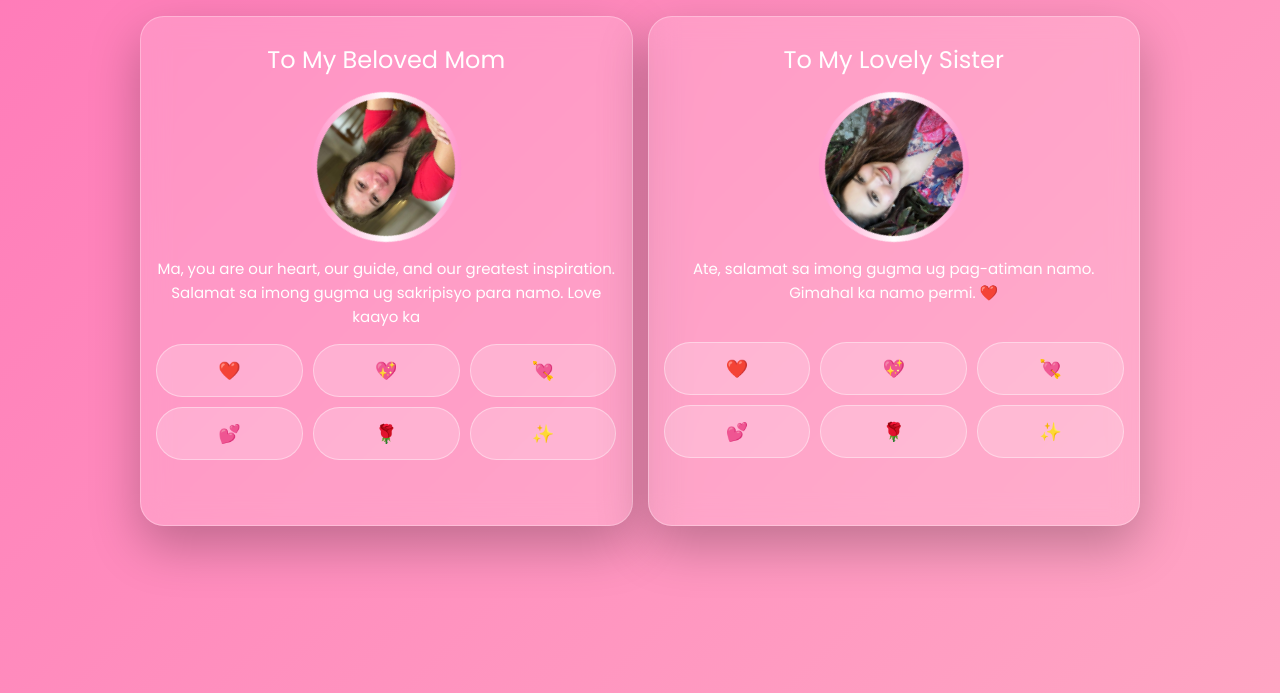
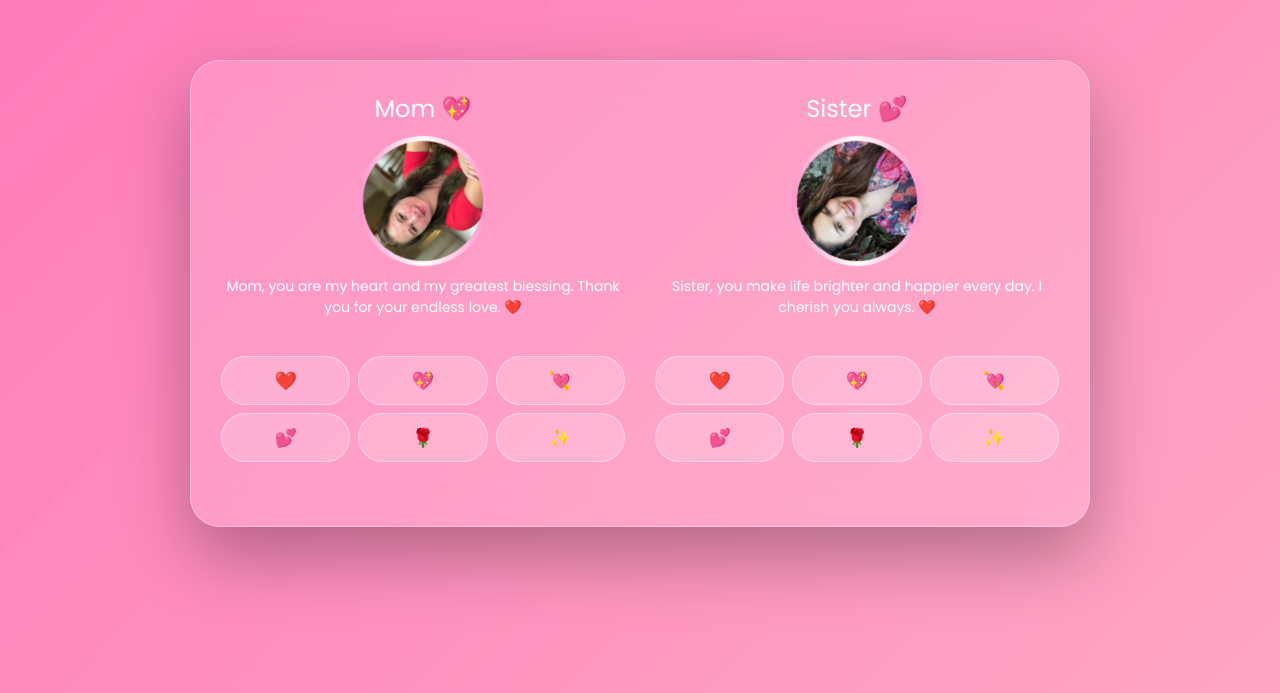
Before and after one commit to AshleyYuri/MamaAte, a plain HTML site: page index.html in a window 1280 px wide. Shown: the part 107-800 px from the top of the page. Drawn offline with Linux system fonts and the light colour scheme.

Commit message:
Update index.html

```diff
--- a/index.html
+++ b/index.html
@@ -18,9 +18,9 @@
 body{
     min-height:100vh;
     display:flex;
-    flex-direction:column;
+    justify-content:center;
     align-items:center;
-    padding:30px 15px 60px;
+    padding:20px;
     overflow-x:hidden;
 
     background:linear-gradient(135deg,#ffb6c1,#ff69b4,#ffc0cb);
@@ -35,56 +35,52 @@ body{
 }
 
 h1{
-    font-size:2.6rem;
+    position:absolute;
+    top:20px;
     text-align:center;
-    margin-bottom:30px;
+    font-size:2.2rem;
     font-weight:700;
     background:linear-gradient(90deg,#fff,#ffe6f0);
     -webkit-background-clip:text;
     -webkit-text-fill-color:transparent;
-    text-shadow:0 4px 15px rgba(0,0,0,.2);
 }
 
-.cards-container{
-    display:flex;
-    justify-content:center;
-    align-items:stretch;
-    gap:15px;
+/* MAIN CARD */
+.card{
     width:100%;
-    max-width:1000px;
-    flex-wrap:nowrap; /* 🔥 prevents stacking */
-}
-.card{
-    flex:1;                /* 🔥 makes them equal width */
-    min-width:0;           /* 🔥 prevents overflow issues */
-    padding:25px 15px;
-    border-radius:24px;
-    text-align:center;
-
+    max-width:900px;
+    padding:30px;
+    border-radius:30px;
     background:rgba(255,255,255,.15);
-    backdrop-filter:blur(14px);
+    backdrop-filter:blur(18px);
     border:1px solid rgba(255,255,255,.3);
-    box-shadow:0 20px 50px rgba(0,0,0,.25);
-    transition:.4s;
+    box-shadow:0 30px 70px rgba(0,0,0,.3);
 }
 
-.card:hover{
-    transform:translateY(-8px) scale(1.02);
-    box-shadow:0 35px 70px rgba(0,0,0,.35);
+/* Sections */
+.sections{
+    display:flex;
+    gap:30px;
+    justify-content:space-between;
 }
 
-.card h2{
+.section{
+    flex:1;
+    text-align:center;
+}
+
+.section h2{
     color:#fff;
     font-weight:400;
     margin-bottom:10px;
 }
 
 .photo{
-    width:150px;
-    height:150px;
-    margin:15px auto;
+    width:130px;
+    height:130px;
+    margin:10px auto;
     border-radius:50%;
-    padding:6px;
+    padding:5px;
     background:linear-gradient(45deg,#ff69b4,#fff,#ff69b4);
     animation:spin 8s linear infinite;
 }
@@ -104,20 +100,19 @@ h1{
 .typing{
     min-height:70px;
     color:#fff;
-    font-size:15px;
-    line-height:1.6;
-    margin:15px 0;
+    font-size:14px;
+    margin:10px 0;
 }
 
 .buttons{
     display:grid;
     grid-template-columns:repeat(3,1fr);
-    gap:10px;
+    gap:8px;
 }
 
 .buttons button{
-    padding:12px;
-    border-radius:30px;
+    padding:10px;
+    border-radius:25px;
     border:1px solid rgba(255,255,255,.4);
     background:rgba(255,255,255,.2);
     color:#fff;
@@ -127,20 +122,17 @@ h1{
 }
 
 .buttons button:active{
-    transform:scale(1.15);
-}
-
-.buttons button:hover{
-    background:#ff69b4;
+    transform:scale(1.2);
 }
 
 .msg{
-    margin-top:12px;
-    min-height:28px;
+    margin-top:10px;
     font-weight:600;
     color:#fff;
+    min-height:24px;
 }
 
+/* Hearts */
 .heart{
     position:fixed;
     bottom:-20px;
@@ -153,17 +145,26 @@ h1{
     to{transform:translateY(-110vh);opacity:0}
 }
 
-
+/* Mobile */
+@media(max-width:768px){
+    .sections{
+        flex-direction:column;
+        gap:20px;
+    }
+}
 </style>
 </head>
 <body>
 
 <h1>Happy Valentine's Day ❤️</h1>
 
-<div class="cards-container">
+<div class="card">
 
-    <div class="card" data-person="mom">
-        <h2>To My Beloved Mom</h2>
+    <div class="sections">
+
+        <!-- MOM -->
+        <div class="section" data-person="mom">
+            <h2>Mom 💖</h2>
             <div class="photo">
                 <img src="mom.jpg" alt="Mom">
             </div>
@@ -172,8 +173,9 @@ h1{
             <div class="msg"></div>
         </div>
 
-    <div class="card" data-person="sis">
-        <h2>To My Lovely Sister</h2>
+        <!-- SISTER -->
+        <div class="section" data-person="sis">
+            <h2>Sister 💕</h2>
             <div class="photo">
                 <img src="sister.jpg" alt="Sister">
             </div>
@@ -184,87 +186,81 @@ h1{
 
     </div>
 
-<!-- Audio -->
+</div>
+
 <audio id="loveAudio" loop playsinline preload="auto">
     <source src="love.mp3" type="audio/mpeg">
 </audio>
 
 <script>
-// ================= DATA =================
+// DATA
 const letters = {
-    mom: "Ma, you are our heart, our guide, and our greatest inspiration. Salamat sa imong gugma ug sakripisyo para namo. Love kaayo ka namo!",
-    sis: "Ate, salamat sa imong gugma ug pag-atiman namo. Gimahal ka namo permi. ❤️"
+    mom: "Mom, you are my heart and my greatest blessing. Thank you for your endless love. ❤️",
+    sis: "Sister, you make life brighter and happier every day. I cherish you always. ❤️"
 };
 
 const messages = {
-    mom: ["I love you forever ❤️","You are my queen 👑","Thank you for everything 💕","My hero always 🌟","Best Rapper in the World! 🤗","Endless love ♾️"],
-    sis: ["Best sister ever 💖","You’re amazing 😘","Best Rapper 💕","Stay shining ✨","Love you always 💘","Unbreakable bond ♾️"]
+    mom: ["Love you forever ❤️","My queen 👑","Thank you 💕","My hero 🌟","Big hugs 🤗","Endless love ♾️"],
+    sis: ["Best sister 💖","You’re amazing 😘","Forever bond 💕","Stay shining ✨","Love always 💘","Unbreakable ♾️"]
 };
 
 const emojis = ["❤️","💖","💘","💕","🌹","✨"];
 
-// ================= TYPING =================
-function typeText(el, text){
+// Typing
+function typeText(el,text){
     let i=0;
     function typing(){
-        if(i < text.length){
-            el.textContent += text[i];
+        if(i<text.length){
+            el.textContent+=text[i];
             i++;
             setTimeout(typing,40);
         }
     }
     typing();
 }
+typeText(document.getElementById("typingMom"),letters.mom);
+typeText(document.getElementById("typingSis"),letters.sis);
 
-typeText(document.getElementById("typingMom"), letters.mom);
-typeText(document.getElementById("typingSis"), letters.sis);
-
-// ================= MOBILE SAFE AUDIO =================
-const audio = document.getElementById("loveAudio");
-let audioStarted = false;
-
+// Audio mobile safe
+const audio=document.getElementById("loveAudio");
+let audioStarted=false;
 function startAudio(){
     if(!audioStarted){
-        audio.play().then(()=>{
-            audioStarted = true;
-        }).catch(()=>{});
+        audio.play().then(()=>audioStarted=true).catch(()=>{});
     }
 }
 
-// ================= HEARTS =================
+// Hearts
 function createHeart(){
-    const heart = document.createElement("div");
+    const heart=document.createElement("div");
     heart.className="heart";
-    heart.textContent = emojis[Math.floor(Math.random()*emojis.length)];
-    heart.style.left = Math.random()*100+"vw";
-    heart.style.animationDuration = (4 + Math.random()*3)+"s";
+    heart.textContent=emojis[Math.floor(Math.random()*emojis.length)];
+    heart.style.left=Math.random()*100+"vw";
+    heart.style.animationDuration=(4+Math.random()*3)+"s";
     document.body.appendChild(heart);
     setTimeout(()=>heart.remove(),7000);
 }
-
-function burstHearts(){
+function burst(){
     for(let i=0;i<15;i++){
         setTimeout(createHeart,i*80);
     }
 }
 
-// ================= BUTTONS =================
-document.querySelectorAll(".card").forEach(card=>{
-    const person = card.dataset.person;
-    const buttonContainer = card.querySelector(".buttons");
-    const msgBox = card.querySelector(".msg");
+// Buttons
+document.querySelectorAll(".section").forEach(section=>{
+    const person=section.dataset.person;
+    const btnContainer=section.querySelector(".buttons");
+    const msgBox=section.querySelector(".msg");
 
-    emojis.forEach((emoji,index)=>{
-        const btn = document.createElement("button");
-        btn.textContent = emoji;
-
+    emojis.forEach((emoji,i)=>{
+        const btn=document.createElement("button");
+        btn.textContent=emoji;
         btn.addEventListener("click",()=>{
-            startAudio();          // 🔊 plays on first emoji tap (mobile safe)
-            msgBox.textContent = messages[person][index];
-            burstHearts();
+            startAudio();
+            msgBox.textContent=messages[person][i];
+            burst();
         });
-
-        buttonContainer.appendChild(btn);
+        btnContainer.appendChild(btn);
     });
 });
 </script>
```
Lines whose indentation alone changed are shown as unchanged.
